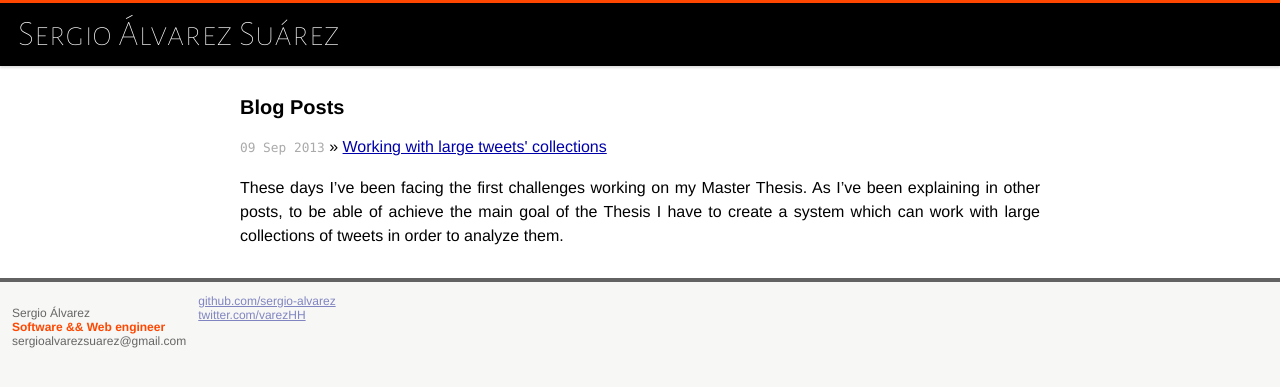
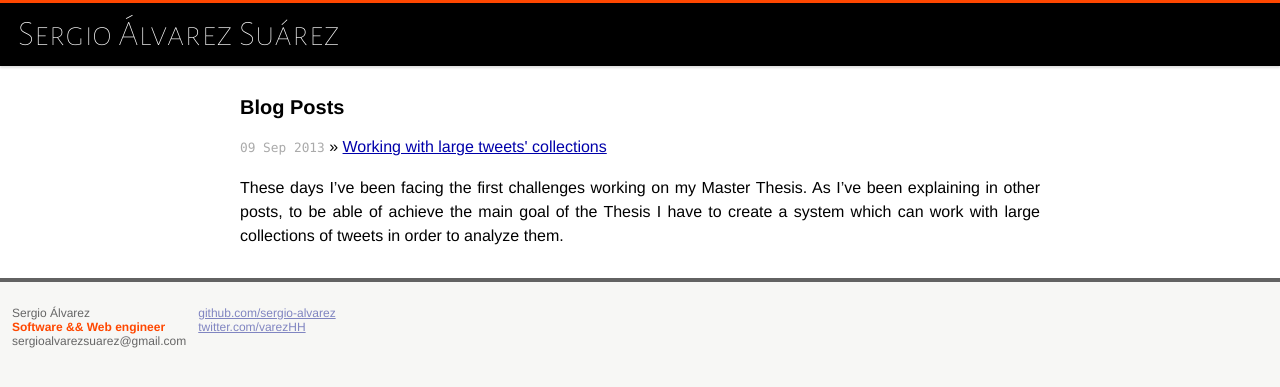
Before and after one commit to sergioalvz/sergioalvz.github.io, a Jekyll site: the page built from index.html, in a window 1280 px wide. Shown: the top 387 px of the page. Built offline with Jekyll 4.4.1, drawn with Linux system fonts in a browser that asks for light colours; Markdown is read by kramdown in place of the engine named in the settings.

Commit message:
Updating styles

```diff
--- a/css/main.css
+++ b/css/main.css
@@ -118,10 +118,6 @@ footer > div {
   float: left;
 }
 
-footer > div:last-child {
-  padding: 0;
-}
-
 footer .contact a {
   color: #8085C1;
 }
```
